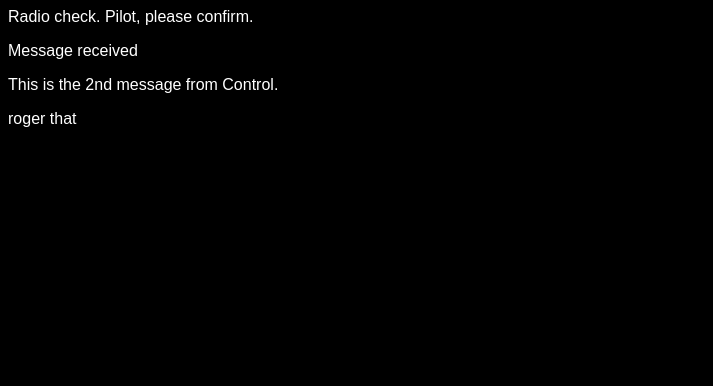
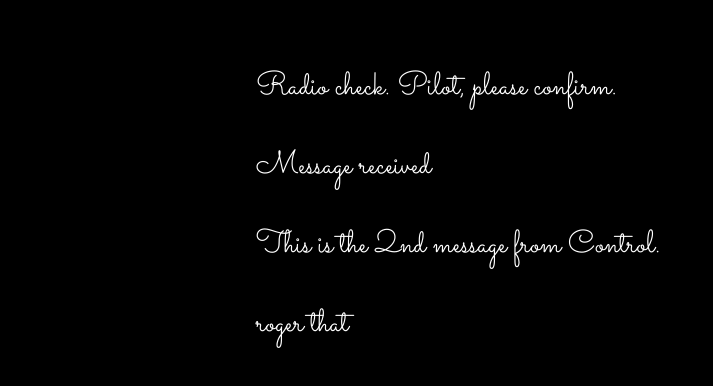
Before and after one commit to nmarkro/communication-log, a plain HTML site: page index.html in a window 1280 px wide. Shown: the whole page, without its empty margins (0-713 px from the left). Drawn offline with Linux system fonts and the light colour scheme.

Commit message:
updated style again

```diff
--- a/index.html
+++ b/index.html
@@ -1,6 +1,9 @@
 <html>
+   <head>
+      <link rel="stylesheet" type="text/css" href="style.css">
+      <link href="https://fonts.googleapis.com/css?family=Sacramento" rel="stylesheet">
+   </head>
    <body>
-<link rel="stylesheet" type="text/css" href="style.css">
       <p>Radio check. Pilot, please confirm.</p>
       <p> Message received</p>
       <p>This is the 2nd message from Control.</p>
--- a/style.css
+++ b/style.css
@@ -1,5 +1,9 @@
 body {
    color: white;
    background-color: black;
-   font-family: Arial;
+   font-family: 'Sacramento', cursive;
+   font-size: 32px;
+   margin-top: 5%;
+   margin-left: 20%;
+   margin-right: 20%;
 }
```
Lines whose indentation alone changed are shown as unchanged.
